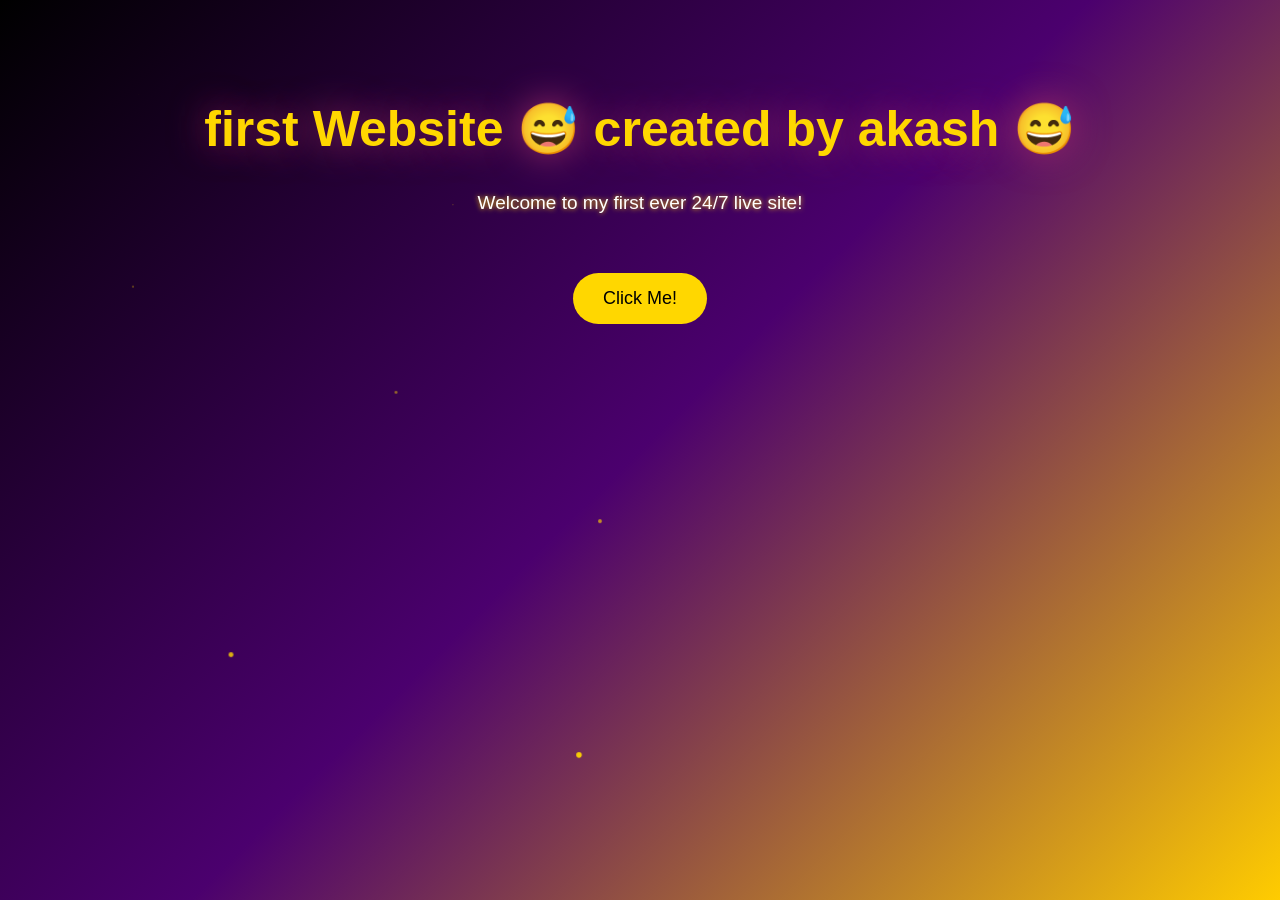
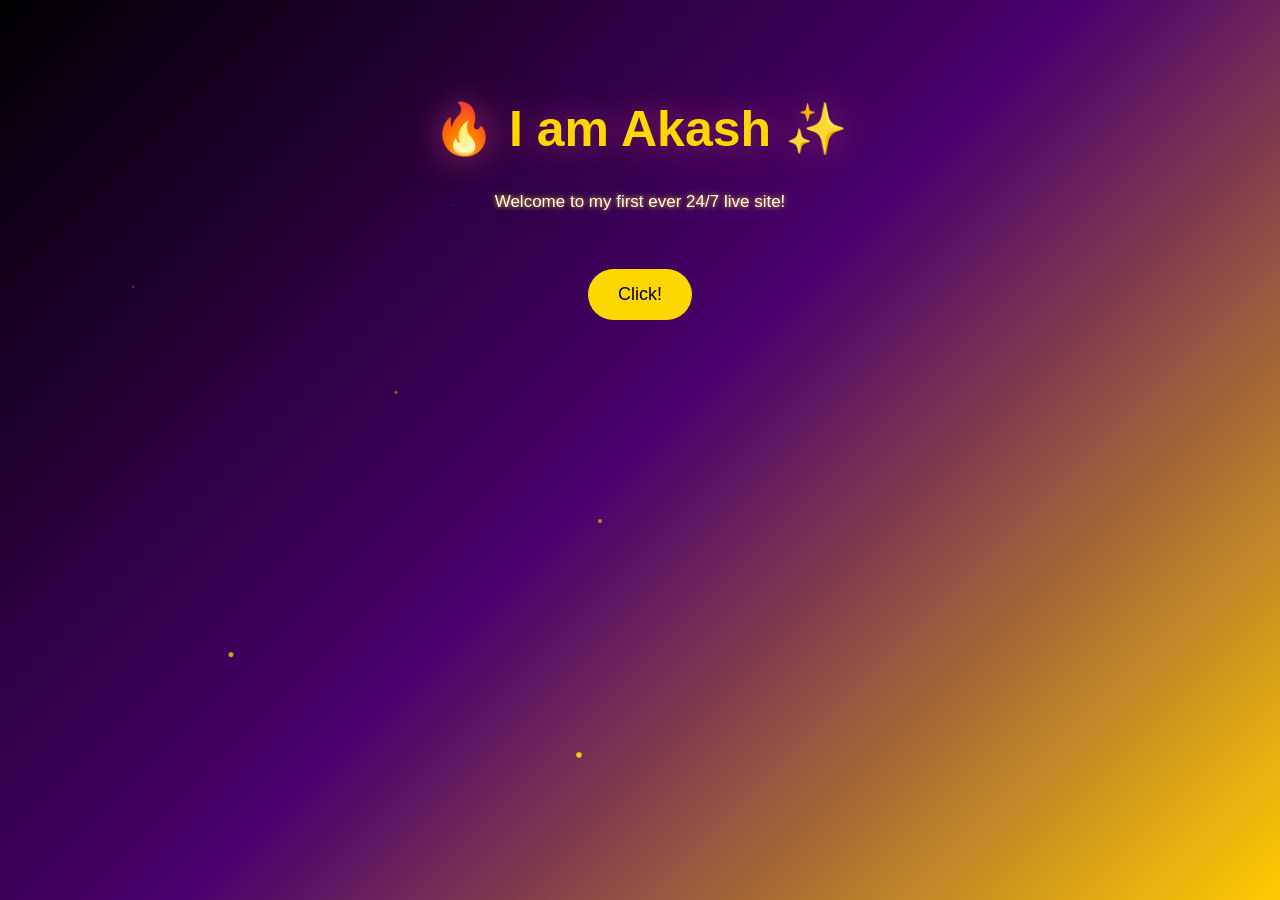
Before and after one commit to Hello12-ship/First-site, a plain HTML site: page index.html in a window 1280 px wide. Drawn offline with Linux system fonts and the light colour scheme.

Commit message:
Update index.html

```diff
--- a/index.html
+++ b/index.html
@@ -25,7 +25,7 @@
       to { text-shadow: 0 0 40px purple; }
     }
     p {
-      font-size: 19px;
+      font-size: 17px;
       color: #fff;
       text-shadow: 0 0 5px #ffcc00;
     }
@@ -59,9 +59,9 @@
   </style>
 </head>
 <body>
-  <h1>first Website 😅 created by akash 😅</h1>
+  <h1>🔥 I am Akash ✨ </h1>
   <p>Welcome to my first ever 24/7 live site!</p>
-  <button onclick="alert('Thanks for visiting,Friend! 👑')">Click Me!</button>
+  <button onclick="alert('Thanks for visiting, bhai ! 👑')">Click!</button>
 
   <script>
     // Random sparkle effect
```
